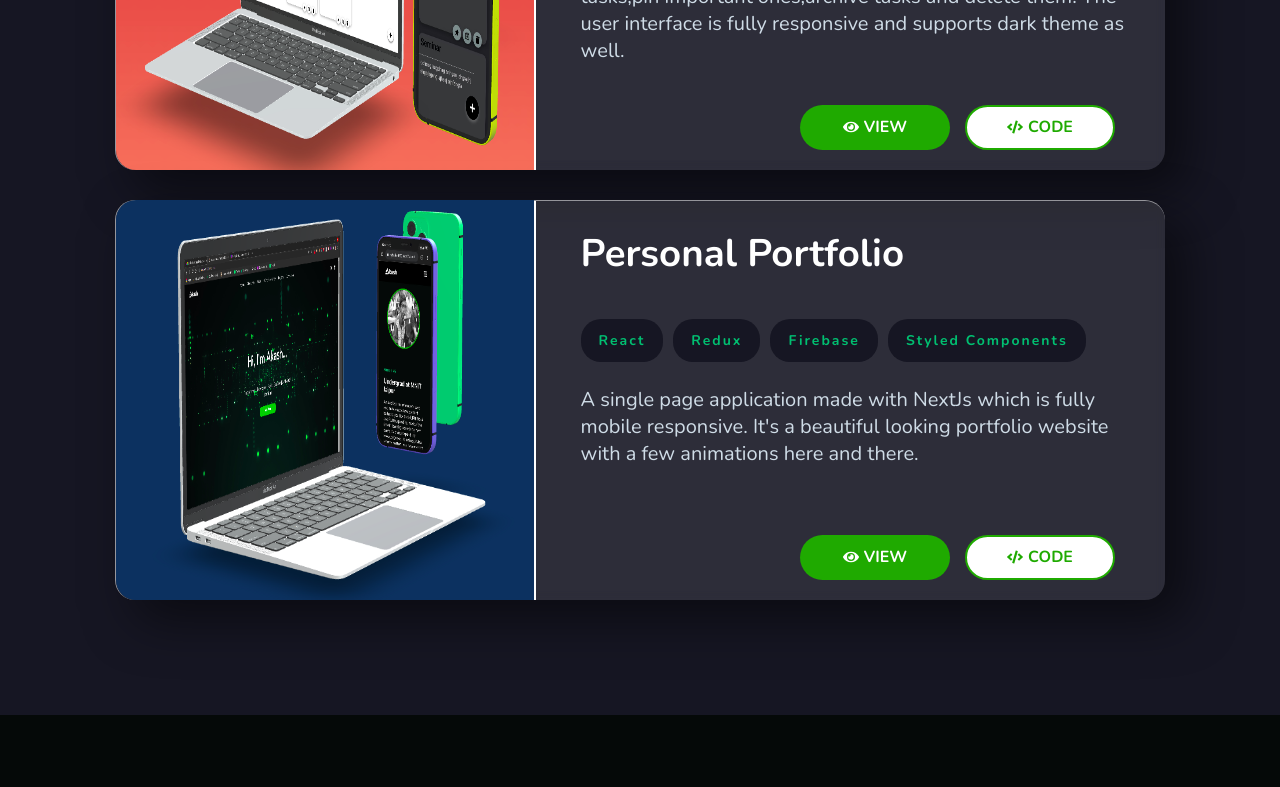
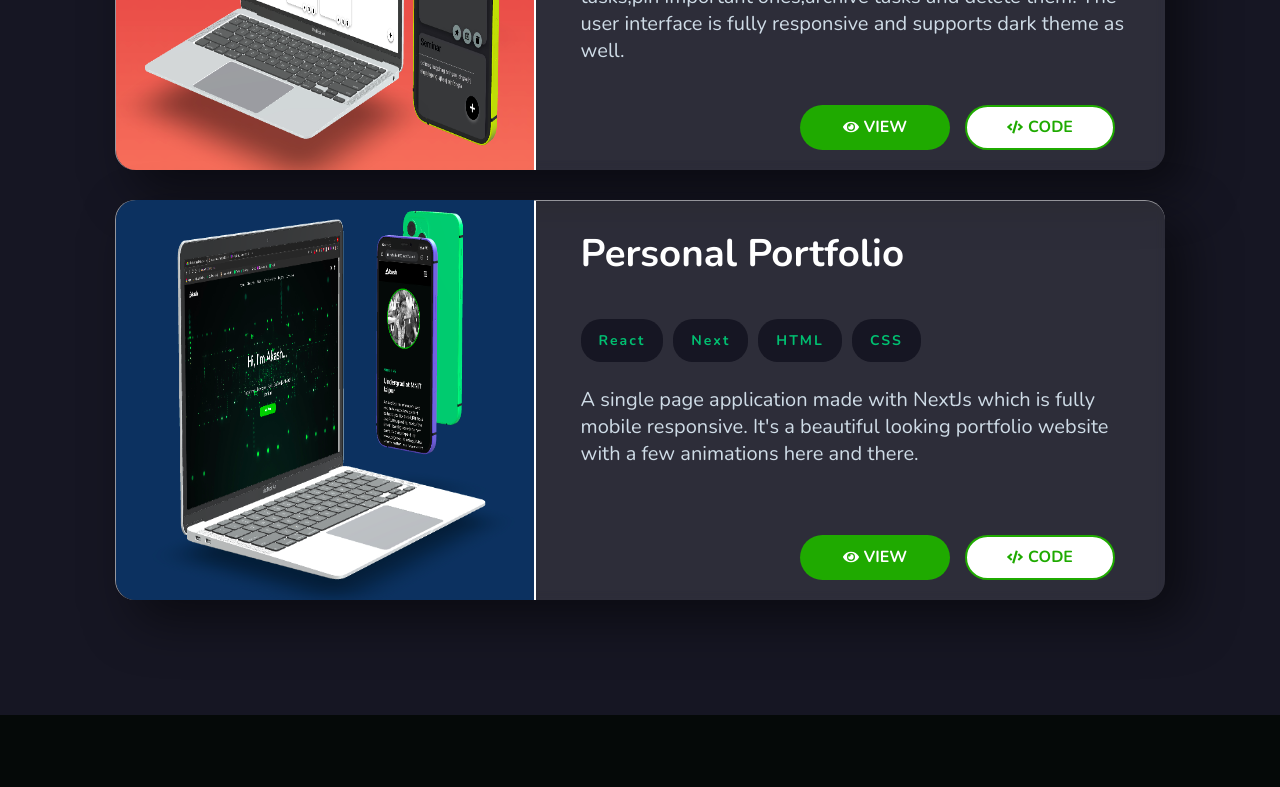
Before and after one commit to cyberlord-007/next-portfolio, a Next.js app: page / in a window 1280 px wide. Shown: the part 5220-6007 px from the top of the page. Built offline with nearby package versions, Linux system fonts and the light colour scheme.

Commit message:
code refactoring

```diff
--- a/components/Projects.jsx
+++ b/components/Projects.jsx
@@ -1,8 +1,11 @@
 import React from 'react';
 import styles from '../styles/Projects.module.css';
 import { FaEye, FaCode } from 'react-icons/fa';
+import { projectList } from '../public/data/projects';
 
 const Projects = () => {
+  const url = '/images/p.png';
+
   return (
     <>
       <div className={styles.projectsContainer} id='projects'>
@@ -11,29 +14,25 @@ const Projects = () => {
             <h1>MY WORK</h1>
           </div>
           <div className={styles.projectsCol}>
+            {projectList.map((project) => (
               <div className={styles.projectsCard}>
                 <div className={styles.cardLeft}>
-                <img src='/images/cm1.png' alt='' />
+                  <img src={project.imgURL} alt='' />
                 </div>
                 <div className={styles.cardRight}>
                   <div className={styles.cardTitle}>
-                  <h1>Corona Meter</h1>
+                    <h1>{project.title}</h1>
                   </div>
                   <div className={styles.TechRow}>
-                  <p>Flutter</p>
-                  <p>Firebase</p>
-                  <p>Firestore</p>
-                  <p>Android</p>
+                    {project.tech.map((t) => (
+                      <p>{t}</p>
+                    ))}
                   </div>
-                <div className={styles.cardBody}>
-                  An android application developed with Flutter SDK using Dart
-                  programming language that keeps you updated with real time
-                  COVID statistics.
-                </div>
+                  <div className={styles.cardBody}>{project.desc}</div>
                   <div className={styles.cardActions}>
                     <a
                       className={styles.viewButton}
-                    href='https://github.com/cyberlord-007/Corona-Meter-App'
+                      href={project.hostURL}
                       target='_blank'
                     >
                       <FaEye />
@@ -41,7 +40,7 @@ const Projects = () => {
                     </a>
                     <a
                       className={styles.codeButton}
-                    href='https://github.com/cyberlord-007/Corona-Meter-App'
+                      href={project.repoURL}
                       target='_blank'
                     >
                       <FaCode />
@@ -50,83 +49,7 @@ const Projects = () => {
                   </div>
                 </div>
               </div>
-            <div className={styles.projectsCard}>
-              <div className={styles.cardLeft}>
-                <img src='/images/gke.png' alt='' />
-              </div>
-              <div className={styles.cardRight}>
-                <div className={styles.cardTitle}>
-                  <h1>GKeep</h1>
-                </div>
-                <div className={styles.TechRow}>
-                  <p>React</p>
-                  <p>Redux</p>
-                  <p>Firebase</p>
-                  <p>Styled Components</p>
-                </div>
-                <div className={styles.cardBody}>
-                  A task manager application like Google Keep that lets you add
-                  tasks,pin important ones,archive tasks and delete them. The
-                  user interface is fully responsive and supports dark theme as
-                  well.
-                </div>
-                <div className={styles.cardActions}>
-                  <a
-                    className={styles.viewButton}
-                    href='https://gkeep-624d0.web.app/'
-                    target='_blank'
-                  >
-                    <FaEye />
-                    <span>VIEW</span>
-                  </a>
-                  <a
-                    className={styles.codeButton}
-                    href='https://github.com/cyberlord-007/gkeep'
-                    target='_blank'
-                  >
-                    <FaCode />
-                    <span>CODE</span>
-                  </a>
-                </div>
-              </div>
-            </div>
-            <div className={styles.projectsCard}>
-              <div className={styles.cardLeft}>
-                <img src='/images/p.png' alt='' />
-              </div>
-              <div className={styles.cardRight}>
-                <div className={styles.cardTitle}>
-                  <h1>Personal Portfolio</h1>
-                </div>
-                <div className={styles.TechRow}>
-                  <p>React</p>
-                  <p>Redux</p>
-                  <p>Firebase</p>
-                  <p>Styled Components</p>
-                </div>
-                <div className={styles.cardBody}>
-                  A single page application made with NextJs which is fully mobile responsive. It's a beautiful looking portfolio website with a few animations here and there.
-                </div>
-                <div className={styles.cardActions}>
-                  <a
-                    className={styles.viewButton}
-                    href='https://gkeep-624d0.web.app/'
-                    target='_blank'
-                  >
-                    <FaEye />
-                    <span>VIEW</span>
-                  </a>
-                  <a
-                    className={styles.codeButton}
-                    href='https://github.com/cyberlord-007/gkeep'
-                    target='_blank'
-                  >
-                    <FaCode />
-                    <span>CODE</span>
-                  </a>
-                </div>
-              </div>
-            </div>
+            ))}
           </div>
         </div>
       </div>
--- /dev/null
+++ b/public/data/projects.jsx
@@ -0,0 +1,29 @@
+export const projectList = [
+  {
+    id: 0,
+    title: 'Corona Meter',
+    tech: ['Flutter', 'Firebase', 'Firestore', 'Android'],
+    desc: 'An android application developed with Flutter SDK using Dart programming language that keeps you updated with real time COVID statistics.',
+    imgURL: '/images/cm1.png',
+    hostURL: 'https://github.com/cyberlord-007/Corona-Meter-App',
+    repoURL: 'https://github.com/cyberlord-007/Corona-Meter-App'
+  },
+  {
+    id: 1,
+    title: 'GKeep',
+    tech: ['React', 'Redux', 'Firebase', 'Styled Components'],
+    desc: 'A task manager application like Google Keep that lets you add tasks,pin important ones,archive tasks and delete them. The user interface is fully responsive and supports dark theme as well.',
+    imgURL: '/images/gke.png',
+    hostURL: 'https://gkeep-624d0.web.app/',
+    repoURL: 'https://github.com/cyberlord-007/gkeep'
+  },
+  {
+      id: 2,
+      title: 'Personal Portfolio',
+      tech: ['React','Next','HTML','CSS'],
+      desc: `A single page application made with NextJs which is fully mobile responsive. It's a beautiful looking portfolio website with a few animations here and there.`,
+      imgURL: '/images/p.png',
+      hostURL: 'https://cyberlord007.tech/',
+      repoURL: 'https://github.com/cyberlord-007/next-portfolio'
+  }
+];
```
Lines whose indentation alone changed are shown as unchanged.
